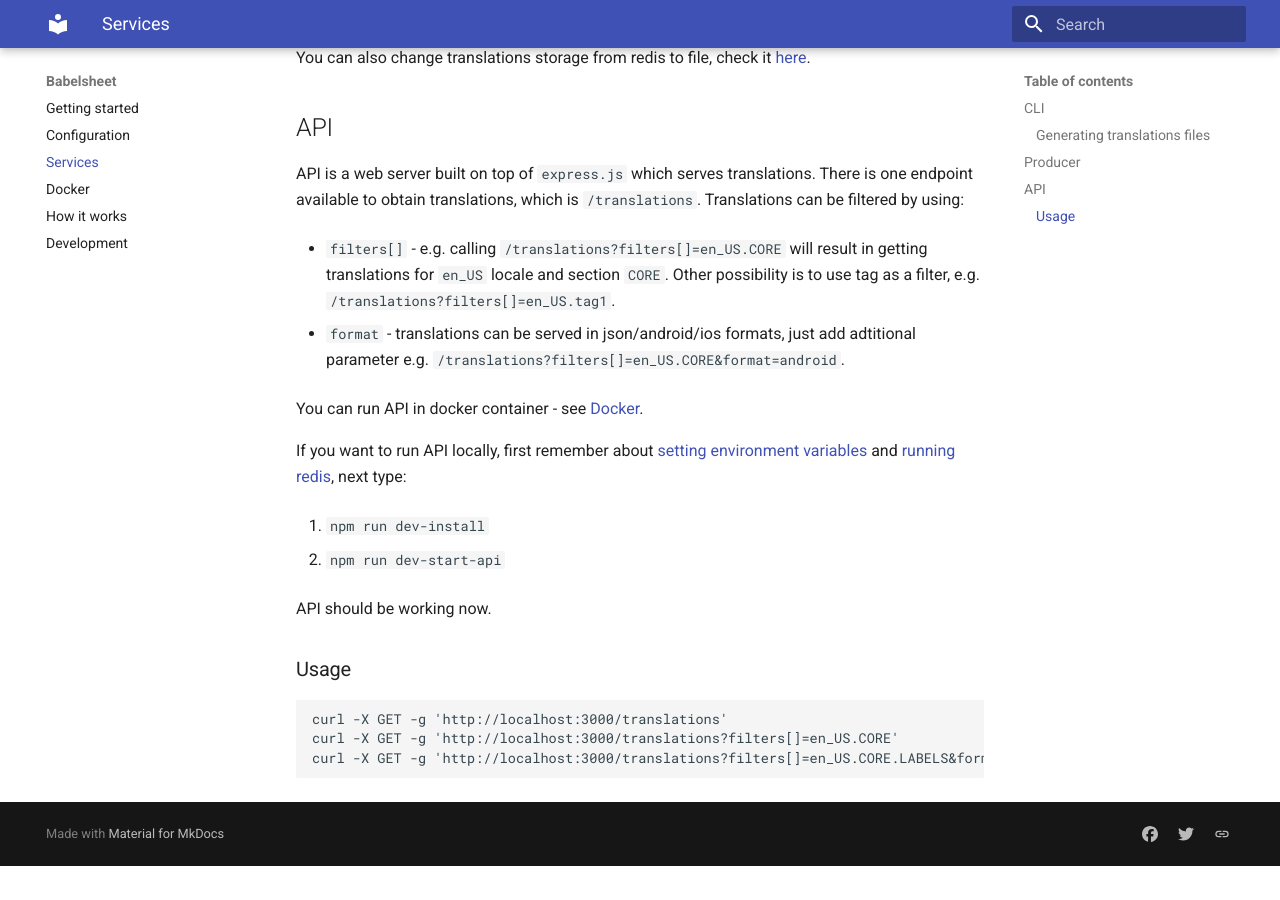
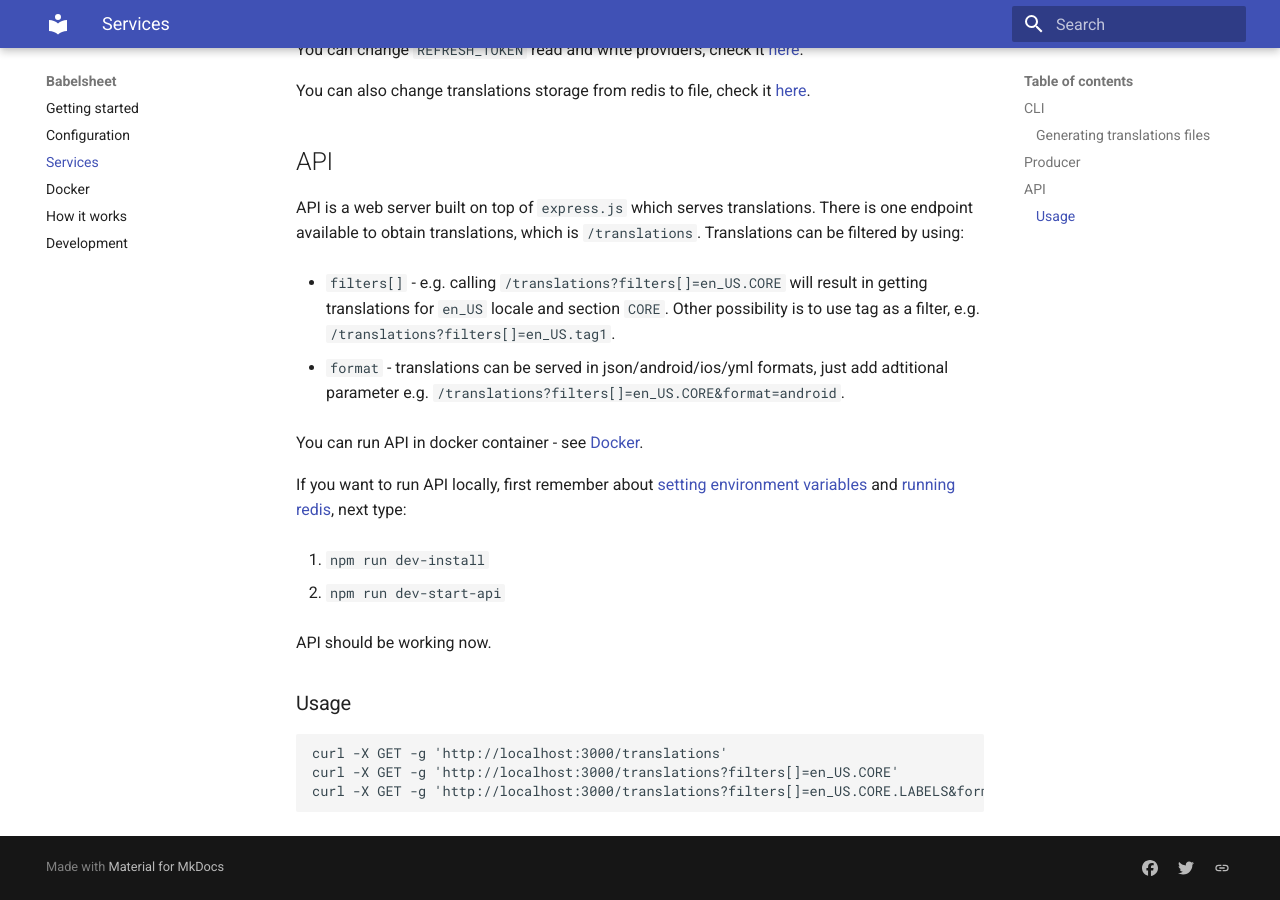
Before and after one commit to TheSoftwareHouse/babelsheet-js, an MkDocs documentation site: the page built from docs-src/services.md, in a window 1280 px wide and 900 px high, scrolled down 2166 px. Built offline with MkDocs 1.6.1 and Material for MkDocs 9.7.7, drawn with Linux system fonts in a browser that asks for light colours; old or Windows-style settings are respelled for this version of MkDocs; before the commit the page ends 3032 px from its top, so only the background shows below that.

Commit message:
Update documentation with yml format

```diff
--- a/docs-src/services.md
+++ b/docs-src/services.md
@@ -5,6 +5,7 @@
 - Android
 - iOS
 - JSON
+- YML
 
 To run command line tools, you need to install it first:
 
@@ -33,7 +34,7 @@
     (default: <code>json</code>)
   </p>
   <p>
-    Format type (_android/ios/json_).
+    Format type (_android/ios/json/yml_).
   </p>
 </details>
 <details>
@@ -150,7 +151,7 @@
 
 - `filters[]` -  e.g. calling `/translations?filters[]=en_US.CORE` will result in getting translations for `en_US` locale and section `CORE`. Other possibility is to use tag as a filter, e.g. `/translations?filters[]=en_US.tag1`.
 
-- `format` - translations can be served in json/android/ios formats, just add adtitional parameter e.g. `/translations?filters[]=en_US.CORE&format=android`.
+- `format` - translations can be served in json/android/ios/yml formats, just add adtitional parameter e.g. `/translations?filters[]=en_US.CORE&format=android`.
 
 You can run API in docker container - see [Docker](docker.md).
 
--- a/docs/index.html
+++ b/docs/index.html
@@ -343,9 +343,10 @@
                 <h2 id="about-babelsheet">About Babelsheet</h2>
 <p>Babelsheet node service allows you to translate all of the UI / app content to specific language. As a user interface we use google spreadsheets and translations are synchronised every 5 minutes by default. This service contains a scheduler to synchronise translations, a web server allowing you to fetch them, and a CLI tools which can generate translations in various formats. What's more there is a cache layer for better performance. Babelsheet supports formats:</p>
 <ul>
+<li>Android</li>
 <li>iOS</li>
-<li>Android</li>
-<li>json</li>
+<li>JSON</li>
+<li>YML</li>
 </ul>
 <p>No more dealing with complicated paid translation services or problems with multiple users working at the same time!</p>
 <h2 id="to-run-cli">To run CLI</h2>
--- a/docs/services/index.html
+++ b/docs/services/index.html
@@ -399,6 +399,7 @@
 <li>Android</li>
 <li>iOS</li>
 <li>JSON</li>
+<li>YML</li>
 </ul>
 <p>To run command line tools, you need to install it first:</p>
 <p><code>npm i -g babelsheet</code></p>
@@ -418,7 +419,7 @@
     (default: <code>json</code>)
   </p>
   <p>
-    Format type (<em>android/ios/json</em>).
+    Format type (<em>android/ios/json/yml</em>).
   </p>
 </details>
 <details>
@@ -531,7 +532,7 @@
 <p><code>filters[]</code> -  e.g. calling <code>/translations?filters[]=en_US.CORE</code> will result in getting translations for <code>en_US</code> locale and section <code>CORE</code>. Other possibility is to use tag as a filter, e.g. <code>/translations?filters[]=en_US.tag1</code>.</p>
 </li>
 <li>
-<p><code>format</code> - translations can be served in json/android/ios formats, just add adtitional parameter e.g. <code>/translations?filters[]=en_US.CORE&amp;format=android</code>.</p>
+<p><code>format</code> - translations can be served in json/android/ios/yml formats, just add adtitional parameter e.g. <code>/translations?filters[]=en_US.CORE&amp;format=android</code>.</p>
 </li>
 </ul>
 <p>You can run API in docker container - see <a href="../docker/">Docker</a>.</p>
```
Also changed, not shown: README.md (+1 -0 lines), docs-src/index.md (+3 -2 lines), docs/search/search_index.json (+1 -1 lines), docs/sitemap.xml (+6 -6 lines), 2 other files.
